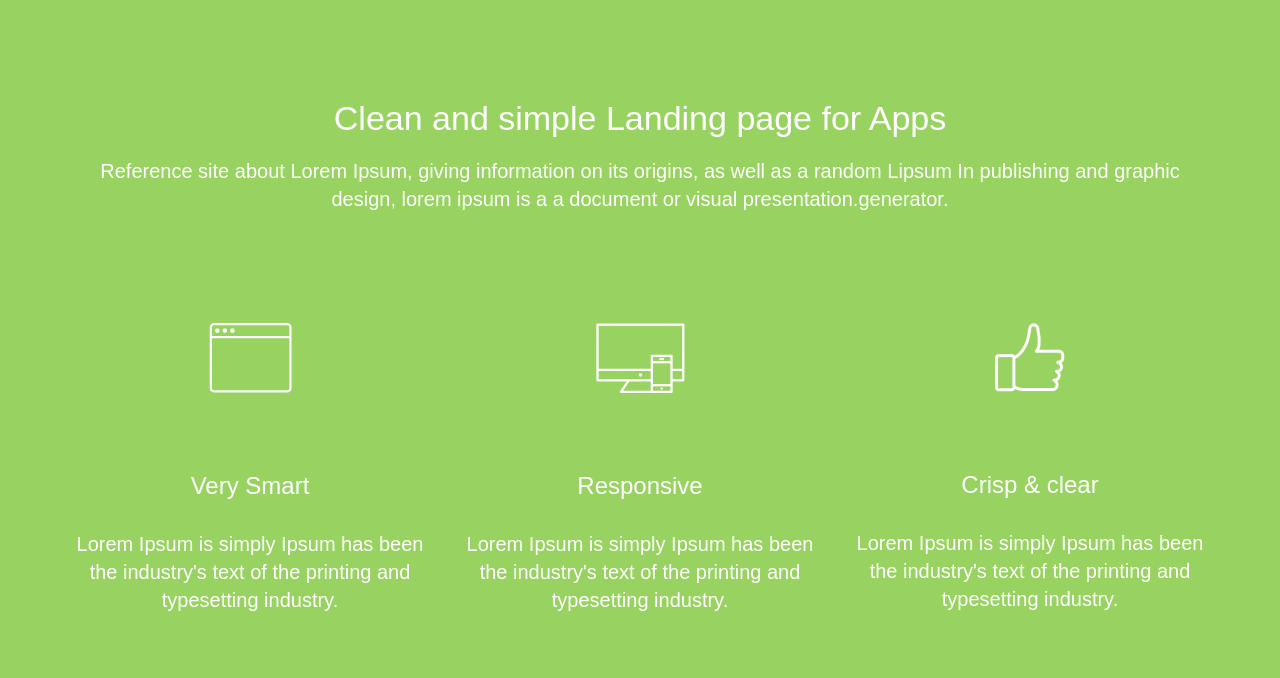
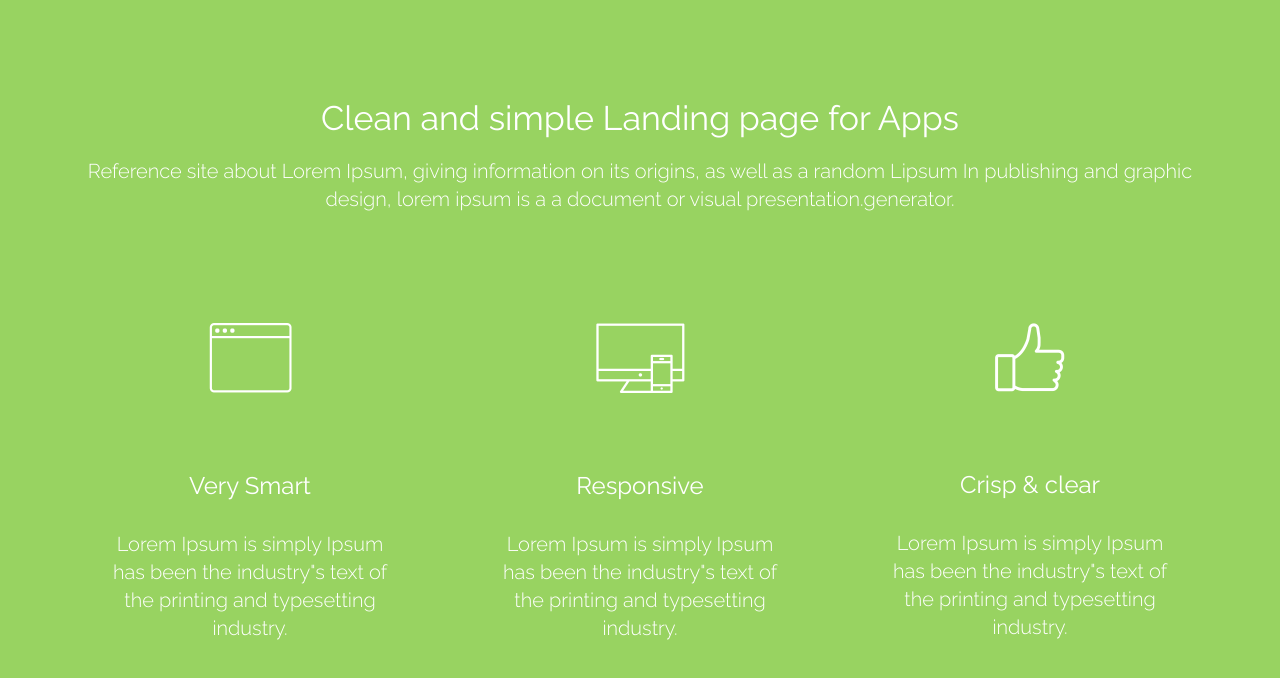
Before and after one commit to andrewmozolev/appland_1, a plain HTML site: page index.html in a window 1280 px wide. Drawn offline with nearby package versions, Linux system fonts and the light colour scheme.

Commit message:
Исправил ширину колонок, шрифт, жирность текста

```diff
--- a/css/style.css
+++ b/css/style.css
@@ -1,17 +1,27 @@
 body {
-  font-family: Arial, sans-serif;
+  font-family: "Raleway", Arial, sans-serif;
   font-size: 20px;
   line-height: 1.4;
+  font-weight: 400;
   color: #fff;
   background-color: #98d361;
 }
 .header {
   margin-top: 80px;
   margin-bottom: 100px;
+  text-align: center;
 }
 .header__title {
   margin-bottom: 20px;
   font-size: 34px;
+}
+.header__text {
+  font-weight: 300;
+}
+.main__item {
+  width: 280px;
+  margin: 0 auto;
+  text-align: center;
 }
 .main__icon {
   margin-bottom: 60px;
@@ -19,3 +29,6 @@ body {
 .main__title {
   margin-bottom: 30px;
 }
+.main__text {
+  font-weight: 300;
+}
--- a/index.html
+++ b/index.html
@@ -18,11 +18,12 @@
 
 
   <!-- HTML5 shim and Respond.js for IE8 support of HTML5 elements and media queries -->
-  <!-- WARNING: Respond.js doesn't work if you view the page via file:// -->
+  <!-- WARNING: Respond.js doesn"t work if you view the page via file:// -->
   <!--[if lt IE 9]>
   <script src="https://oss.maxcdn.com/html5shiv/3.7.2/html5shiv.min.js"></script>
   <script src="https://oss.maxcdn.com/respond/1.4.2/respond.min.js"></script>
   <![endif]-->
+  <link href="https://fonts.googleapis.com/css?family=Raleway:400,300,700" rel="stylesheet" type="text/css">
   <link rel="stylesheet" href="css/style.css">
 </head>
 <body>
@@ -31,7 +32,7 @@
     <div class="container">
       <div class="row">
         <div class="col-md-12  text-center">
-          <h1 class="header__title">Clean and simple Landing page for  Apps</h2>
+          <h1 class="header__title">Clean and simple Landing page for  Apps</h1>
           <p class="header__text">Reference site about Lorem Ipsum, giving information on its origins, as well as a random Lipsum In publishing and graphic design, lorem ipsum is a  a document or visual presentation.generator.</p>
         </div>
       </div>
@@ -42,27 +43,33 @@
   <main class="main">
     <div class="container">
       <div class="row">
-        <div class="col-md-4  text-center">
+        <div class="col-md-4">
+          <div class="main__item">
             <img class="main__icon" src="img/icon-1.png" alt="img">
             <h3 class="main__title">Very Smart</h3>
-          <p class="main__text">Lorem Ipsum is simply Ipsum has been the industry's text of the printing and typesetting industry. </p>
+            <p class="main__text">Lorem Ipsum is simply Ipsum has been the industry"s text of the printing and typesetting industry. </p>
           </div>
-        <div class="col-md-4  text-center">
+        </div>
+        <div class="col-md-4">
+          <div class="main__item">
             <img class="main__icon" src="img/icon-2.png" alt="img">
             <h3 class="main__title">Responsive</h3>
-          <p class="main__text">Lorem Ipsum is simply Ipsum has been the industry's text of the printing and typesetting industry. </p>
+            <p class="main__text">Lorem Ipsum is simply Ipsum has been the industry"s text of the printing and typesetting industry. </p>
           </div>
-        <div class="col-md-4  text-center">
+        </div>
+        <div class="col-md-4">
+          <div class="main__item">
             <img class="main__icon" src="img/icon-3.png" alt="img">
             <h3 class="main__title">Crisp & clear</h3>
-          <p class="main__text">Lorem Ipsum is simply Ipsum has been the industry's text of the printing and typesetting industry. </p>
+            <p class="main__text">Lorem Ipsum is simply Ipsum has been the industry"s text of the printing and typesetting industry. </p>
+          </div>
         </div>
       </div>
     </div>
   </main>
 
 
-  <!-- jQuery (necessary for Bootstrap's JavaScript plugins) -->
+  <!-- jQuery (necessary for Bootstrap"s JavaScript plugins) -->
   <script src="https://ajax.googleapis.com/ajax/libs/jquery/1.11.3/jquery.min.js"></script>
   <!-- Include all compiled plugins (below), or include individual files as needed -->
   <!-- Latest compiled and minified JavaScript -->
```
Lines whose indentation alone changed are shown as unchanged.
